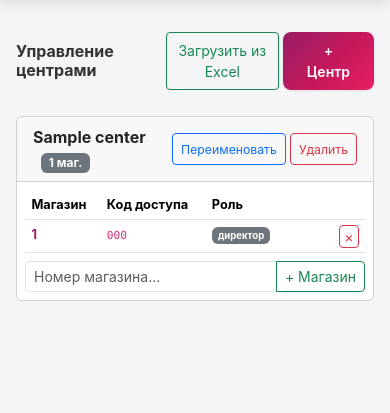
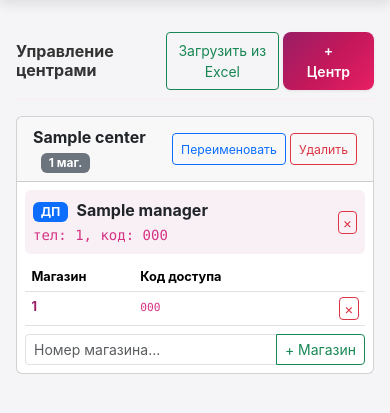
Before and after one commit to kcernaeva471-ux/kari-expiry, a Flask app: template templates/centers.html in a window 390 px wide. Shown: the part 53-466 px from the top of the page. Run offline with Flask 3, Linux system fonts and the light colour scheme; the template is opened without the code that fills it: most values are stand-ins (such as "Sample title", 1, 10 or a date in 2020).

Commit message:
DP phone login: fix manager assignment flow
- addManager() JS now reads phone field and sends it to API
- /api/center/set-manager uses phone as login ID (store_number)
- Login label updated: "Номер магазина / телефон ДП"
- Filter center_manager from store summaries and center counts
- Skip DP entries when auto-removing closed stores on import

Co-Authored-By: Claude Opus 4.6 <noreply@anthropic.com>

```diff
--- a/templates/centers.html
+++ b/templates/centers.html
@@ -47,6 +47,32 @@
         </div>
     </div>
     <div class="card-body p-2">
+        <!-- Директор подразделения -->
+        <div class="mb-2 p-2 rounded" style="background: #f8f0f5;">
+            {% if c.manager %}
+            <div class="d-flex justify-content-between align-items-center">
+                <div>
+                    <span class="badge bg-primary">ДП</span>
+                    <strong class="ms-1">{{ c.manager.manager_name }}</strong>
+                    <br><code class="small">тел: {{ c.manager.store_number }}, код: {{ c.manager.access_code }}</code>
+                </div>
+                <button class="btn btn-sm btn-outline-danger py-0 px-1"
+                        onclick="removeManager({{ c.id }})" title="Убрать ДП">&times;</button>
+            </div>
+            {% else %}
+            <div class="input-group input-group-sm">
+                <span class="input-group-text">ДП</span>
+                <input type="text" class="form-control" id="manager-name-{{ c.id }}"
+                       placeholder="ФИО" maxlength="50">
+                <input type="tel" class="form-control" id="manager-phone-{{ c.id }}"
+                       placeholder="Телефон (логин)" maxlength="15" style="max-width:140px">
+                <input type="text" class="form-control" id="manager-code-{{ c.id }}"
+                       placeholder="Код" inputmode="numeric" maxlength="10" style="max-width:80px">
+                <button class="btn btn-primary" onclick="addManager({{ c.id }})">Назначить</button>
+            </div>
+            {% endif %}
+        </div>
+
         <!-- Магазины центра -->
         <div class="table-responsive">
             <table class="table table-sm table-hover mb-2">
@@ -54,12 +80,12 @@
                     <tr>
                         <th>Магазин</th>
                         <th>Код доступа</th>
-                        <th>Роль</th>
                         <th style="width:80px"></th>
                     </tr>
                 </thead>
                 <tbody>
                     {% for s in c.stores %}
+                    {% if s.role != 'center_manager' %}
                     <tr>
                         <td>
                             <a href="/store/{{ s.store_number }}" class="store-link fw-bold">
@@ -69,14 +95,6 @@
                         <td>
                             <code class="small">{{ s.access_code }}</code>
                         </td>
-                        <td>
-                            <span class="badge {{ 'bg-primary' if s.role == 'center_manager' else 'bg-secondary' }}"
-                                  style="cursor:pointer"
-                                  onclick="toggleRole('{{ s.store_number }}', '{{ s.role }}')"
-                                  title="Нажмите для смены роли">
-                                {{ 'ДП' if s.role == 'center_manager' else 'директор' }}
-                            </span>
-                        </td>
                         <td class="text-end">
                             <button class="btn btn-sm btn-outline-danger py-0 px-1"
                                     onclick="removeStore('{{ s.store_number }}', {{ c.id }})"
@@ -85,9 +103,10 @@
                             </button>
                         </td>
                     </tr>
+                    {% endif %}
                     {% endfor %}
                     {% if not c.stores %}
-                    <tr><td colspan="4" class="text-muted text-center small">Нет магазинов</td></tr>
+                    <tr><td colspan="3" class="text-muted text-center small">Нет магазинов</td></tr>
                     {% endif %}
                 </tbody>
             </table>
@@ -200,14 +219,29 @@ function importCentersFile(input) {
     input.value = '';
 }
 
-function toggleRole(storeNumber, currentRole) {
-    const newRole = currentRole === 'center_manager' ? 'director' : 'center_manager';
-    const label = newRole === 'center_manager' ? 'Директор подразделения' : 'Директор магазина';
-    if (!confirm(`Сменить роль магазина ${storeNumber} на «${label}»?`)) return;
-    fetch('/api/store/set-role', {
+function addManager(centerId) {
+    const name = document.getElementById('manager-name-' + centerId).value.trim();
+    const phone = document.getElementById('manager-phone-' + centerId).value.trim();
+    const code = document.getElementById('manager-code-' + centerId).value.trim();
+    if (!name) return alert('Укажите ФИО');
+    if (!phone) return alert('Укажите телефон (логин)');
+    if (!code) return alert('Укажите код доступа');
+    fetch('/api/center/set-manager', {
         method: 'POST',
         headers: {'Content-Type': 'application/json'},
-        body: JSON.stringify({store_number: storeNumber, role: newRole})
+        body: JSON.stringify({center_id: centerId, manager_name: name, phone: phone, access_code: code})
+    }).then(r => r.json()).then(d => {
+        if (d.ok) location.reload();
+        else alert(d.error || 'Ошибка');
+    });
+}
+
+function removeManager(centerId) {
+    if (!confirm('Убрать директора подразделения?')) return;
+    fetch('/api/center/remove-manager', {
+        method: 'POST',
+        headers: {'Content-Type': 'application/json'},
+        body: JSON.stringify({center_id: centerId})
     }).then(r => r.json()).then(d => {
         if (d.ok) location.reload();
         else alert(d.error || 'Ошибка');
--- a/templates/login.html
+++ b/templates/login.html
@@ -19,9 +19,9 @@
 
         <form method="POST">
             <div class="mb-3">
-                <label class="form-label small fw-bold text-muted">Номер магазина</label>
+                <label class="form-label small fw-bold text-muted">Номер магазина / телефон ДП</label>
                 <input type="text" name="store_number" class="form-control"
-                       placeholder="Введите номер магазина" inputmode="numeric" required
+                       placeholder="Номер магазина или телефон" inputmode="numeric" required
                        autocomplete="off">
             </div>
             <div class="mb-4">
--- a/web/routes.py
+++ b/web/routes.py
@@ -473,9 +473,10 @@ def create_app() -> Flask:
     @admin_required
     def centers():
         center_list = database.get_centers()
-        # Для каждого центра загружаем магазины
         for c in center_list:
-            c["stores"] = database.get_center_stores(c["id"])
+            stores = database.get_center_stores(c["id"])
+            c["stores"] = stores
+            c["manager"] = next((s for s in stores if s["role"] == "center_manager"), None)
         return render_template("centers.html", centers=center_list)
 
     @app.route("/api/center/add", methods=["POST"])
@@ -647,18 +648,32 @@ def create_app() -> Flask:
         database.log_activity("admin", "remove_store", f"Магазин {store_number}")
         return jsonify({"ok": True})
 
-    @app.route("/api/store/set-role", methods=["POST"])
+    @app.route("/api/center/set-manager", methods=["POST"])
     @login_required
     @admin_required
-    def api_set_store_role():
+    def api_set_center_manager():
         data = request.get_json() or request.form
-        store_number = (data.get("store_number") or "").strip()
-        role = (data.get("role") or "").strip()
-        if not store_number or role not in ("director", "center_manager"):
-            return jsonify({"error": "Укажите магазин и роль"}), 400
-        database.update_store_role(store_number, role)
-        label = "Директор подразделения" if role == "center_manager" else "Директор магазина"
-        database.log_activity("admin", "set_role", f"{store_number} → {label}")
+        center_id = data.get("center_id")
+        manager_name = (data.get("manager_name") or "").strip()
+        phone = (data.get("phone") or "").strip()
+        access_code = (data.get("access_code") or "").strip()
+        if not center_id or not manager_name or not phone or not access_code:
+            return jsonify({"error": "Заполните ФИО, телефон и код доступа"}), 400
+        # ДП входит по номеру телефона — phone используется как store_number (логин)
+        database.set_center_manager(int(center_id), phone, manager_name, access_code)
+        database.log_activity("admin", "set_manager", f"ДП {manager_name} (тел: {phone}) → центр #{center_id}")
+        return jsonify({"ok": True})
+
+    @app.route("/api/center/remove-manager", methods=["POST"])
+    @login_required
+    @admin_required
+    def api_remove_center_manager():
+        data = request.get_json() or request.form
+        center_id = data.get("center_id")
+        if not center_id:
+            return jsonify({"error": "Укажите центр"}), 400
+        database.remove_center_manager(int(center_id))
+        database.log_activity("admin", "remove_manager", f"Убран ДП центра #{center_id}")
         return jsonify({"ok": True})
 
     @app.route("/api/store/update-code", methods=["POST"])
```
Also changed, not shown: database.py (+36 -7 lines).
